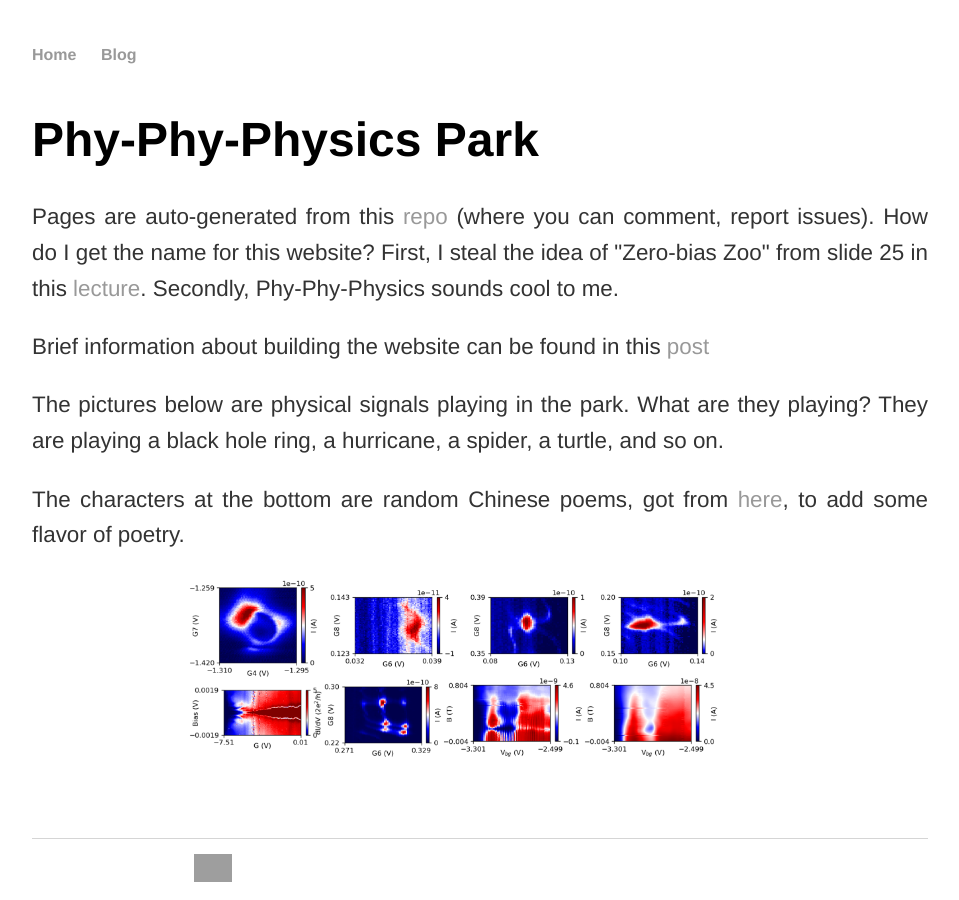
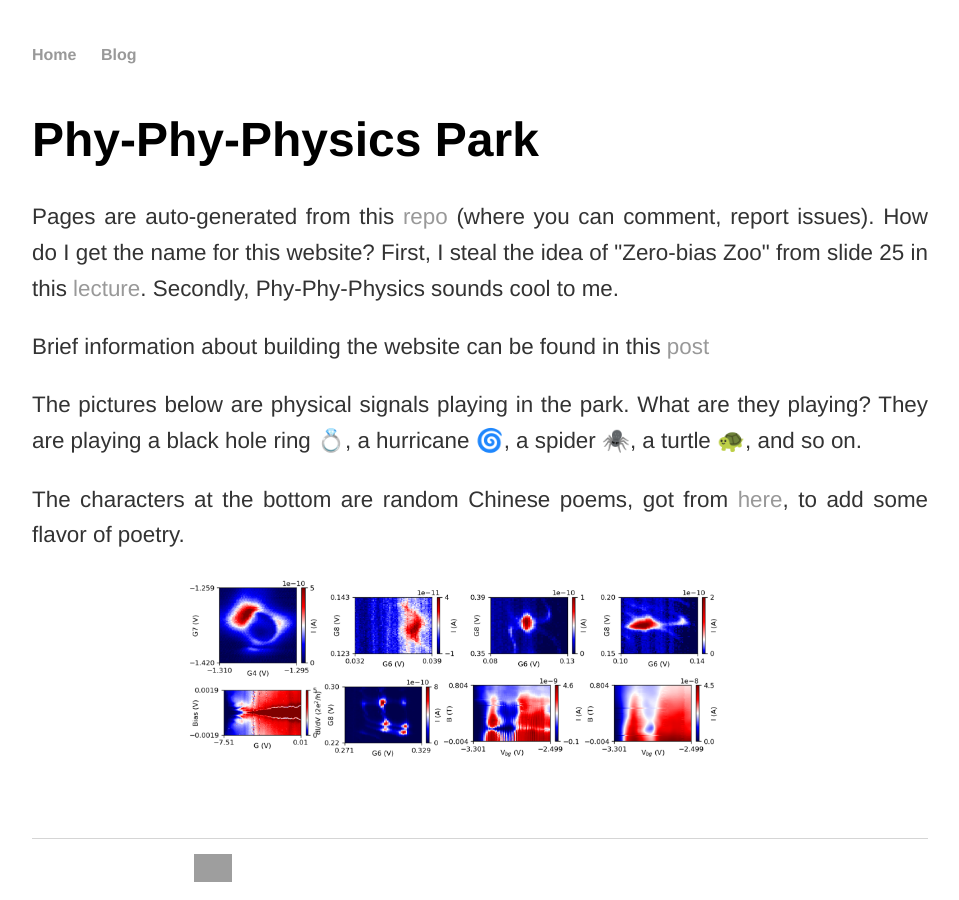
Before and after one commit to cover-me/cover-me.github.io, a Jekyll site: the page built from index.html, in a window 1280 px wide. Shown: the whole page, without its empty margins (160-1119 px from the left). Built offline with Jekyll 4.4.1, drawn with Linux system fonts in a browser that asks for light colours; emoji names are drawn with the system emoji font; part of the change alters nothing that is shown; grey boxes are pictures that could not be loaded.

```diff
--- a/index.html
+++ b/index.html
@@ -14,7 +14,7 @@ title: Phy-Phy-Physics Park
 		Brief information about building the website can be found in this <a href="https://cover-me.github.io/2019/01/20/The-first-post.html">post</a>
 	</p>
 	<p>
-		The pictures below are physical signals playing in the park. What are they playing? They are playing a black hole ring,  a hurricane, a spider, a turtle, and so on.
+		The pictures below are physical signals playing in the park. What are they playing? They are playing a black hole ring :ring:,  a hurricane :cyclone:, a spider :spider:, a turtle :turtle:, and so on.
 	</p>
 	<p>
 		The characters at the bottom are random Chinese poems, got from <a href="https://gushi.ci/">here</a>, to add some flavor of poetry.
```
